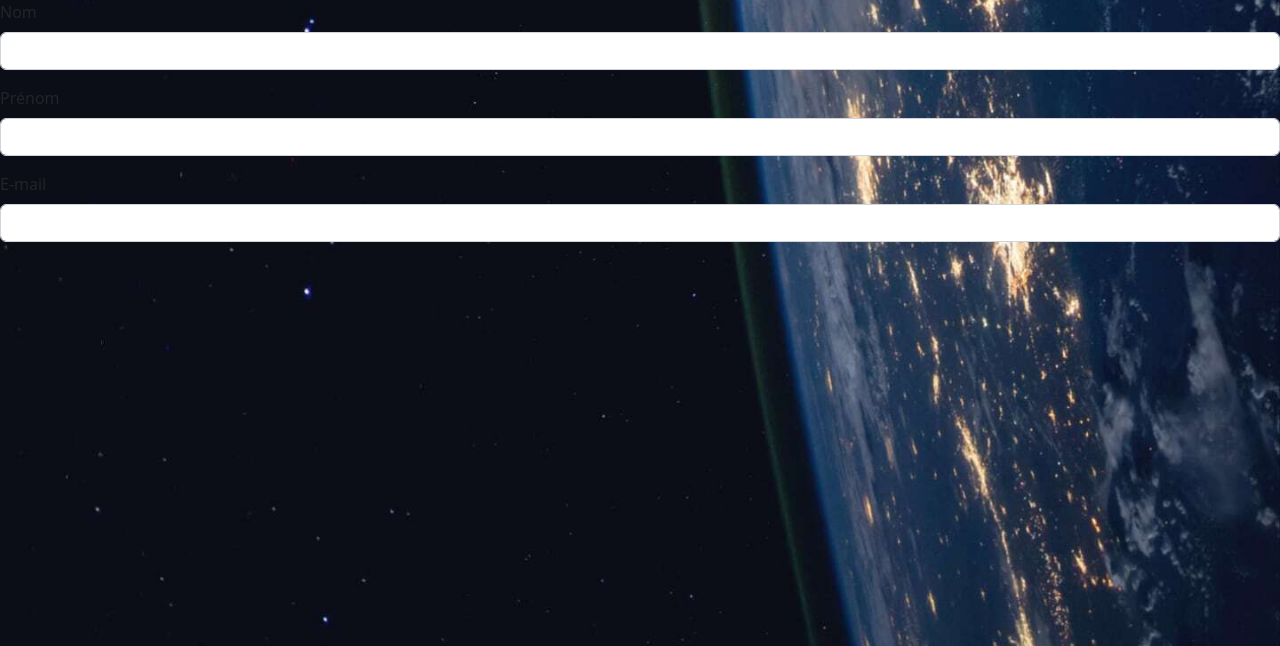
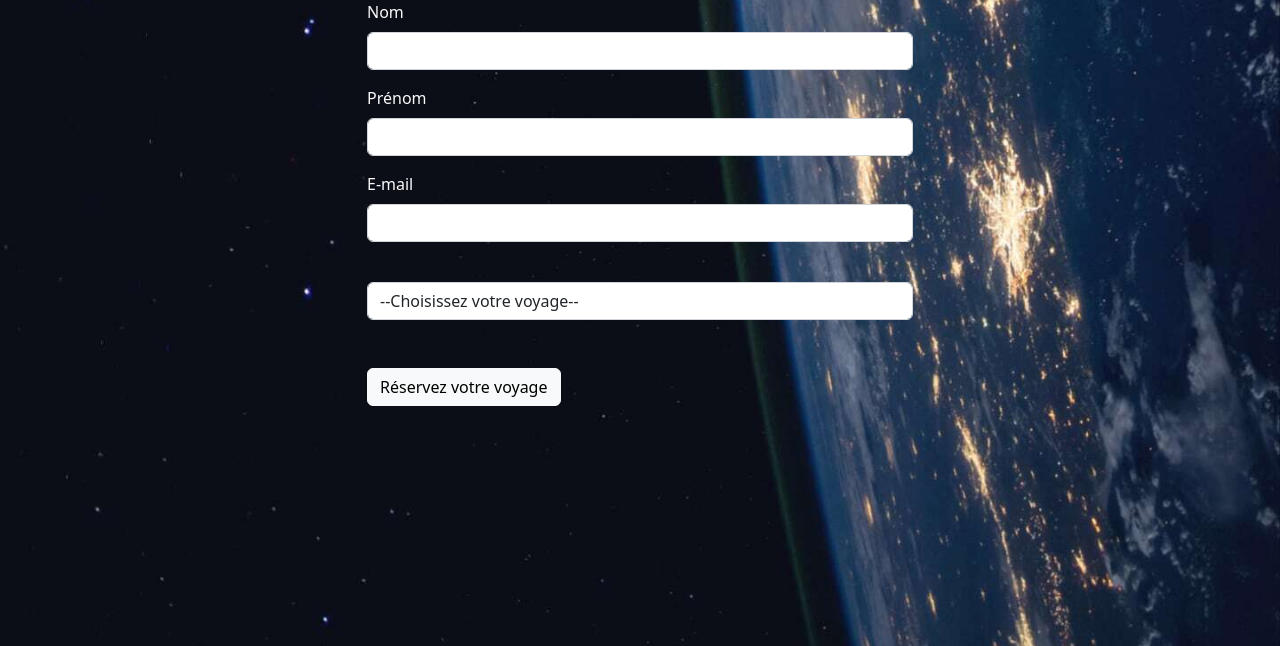
Before and after one commit to jlegrand-79/221124-hackathon-lokidor, a PHP site: template src/View/Reservation/reservation.html.twig in a window 1280 px wide. Shown: the part 104-750 px from the top of the page. Run offline with PHP 8.4, Linux system fonts and the light colour scheme; the template is opened without the code that fills it, so the values that code supplies are empty; some libraries are stand-ins or nearby versions.

Commit message:
final form

```diff
--- a/src/Controller/ExpeditionController.php
+++ b/src/Controller/ExpeditionController.php
@@ -8,6 +8,11 @@ class ExpeditionController extends AbstractController
 {
     public function getAllexpeditions(): string
     {
+        if ($_SERVER['REQUEST_METHOD'] === "POST") {
+            $reservation = array_map('trim', $_POST);
+            $reservation['travel'] = explode(',', $reservation['travel']);
+        }
+
         $expeditionManager = new ExpeditionManager();
         $expeditions = $expeditionManager->getExpeditions();
 
--- a/src/View/Reservation/_form.html.twig
+++ b/src/View/Reservation/_form.html.twig
@@ -1,14 +1,15 @@
-<form method="post">
+<form class="container" method="post">
+<div class="row justify-content-center">
+<div class="col-6">
   <div class="mb-3">
-    <label for="lastname" class="form-label">Nom</label>
-    <input type="text" class="form-control" id="lastname">
+    <label for="lastname" class="form-label text-light">Nom</label>
+    <input type="text" name="lastname" class="form-control" id="lastname">
   </div>
   <div class="mb-3">
-    <label for="firstname" class="form-label">Prénom</label>
-    <input type="text" class="form-control" id="firstname">
+    <label for="firstname" class="form-label text-light">Prénom</label>
+    <input type="text" name="firstname" class="form-control" id="firstname">
   </div>
   <div class="mb-3">
-    <label for="email" class="form-label">E-mail</label>
-    <input type="email" class="form-control" id="email">
+    <label for="email"  class="form-label text-light">E-mail</label>
+    <input type="email" name="email" class="form-control" id="email">
   </div>
-</form>
--- a/src/View/Reservation/reservation.html.twig
+++ b/src/View/Reservation/reservation.html.twig
@@ -3,21 +3,19 @@
 {% block content %}
 
 	{% include 'Reservation/_form.html.twig' %}
-	{% for expedition in expeditions %}
+	<div class="mt-3">
+	<label class="form-label"></label>
+	<select name="travel" class="form-control">
+	<option value="">--Choisissez votre voyage--</option>
+		{% for expedition in expeditions %}
 
-		<div class="card" style="width: 18rem;">
-			<img src="/assets/images/{{ expedition.image }}" class="card-img-top">
-			<div class="card-body">
-				<h5 class="card-title">{{ expedition.planet_name }}</h5>
-				<p class="card-text">
-					Prix : {{ expedition.price }} $<br>
-                    Durée du voyage : {{ expedition.time }} jours<br>
-                    Date du départ : {{ expedition.date }}<br>
-                    Type de navette : {{ expedition.name }}
-				</p>
-				<a href="#" class="btn btn-primary">Réserver</a>
-			</div>
-		</div>
+			<option value="{{ expedition.planet_name }},{{ expedition.name }},{{ expedition.time }},{{ expedition.price }}">{{ expedition.planet_name }} | {{ expedition.name }} | {{ expedition.time }} jours | {{ expedition.price }} $</option>
 
-	{% endfor %}
+		{% endfor %}
+	</select>
+	<button class="btn btn-light mt-5">Réservez votre voyage</button>
+	</div>
+	</div>
+	</div>
+	</form>
 {% endblock %}
```
Also changed, not shown: public/assets/images/venus.png.
